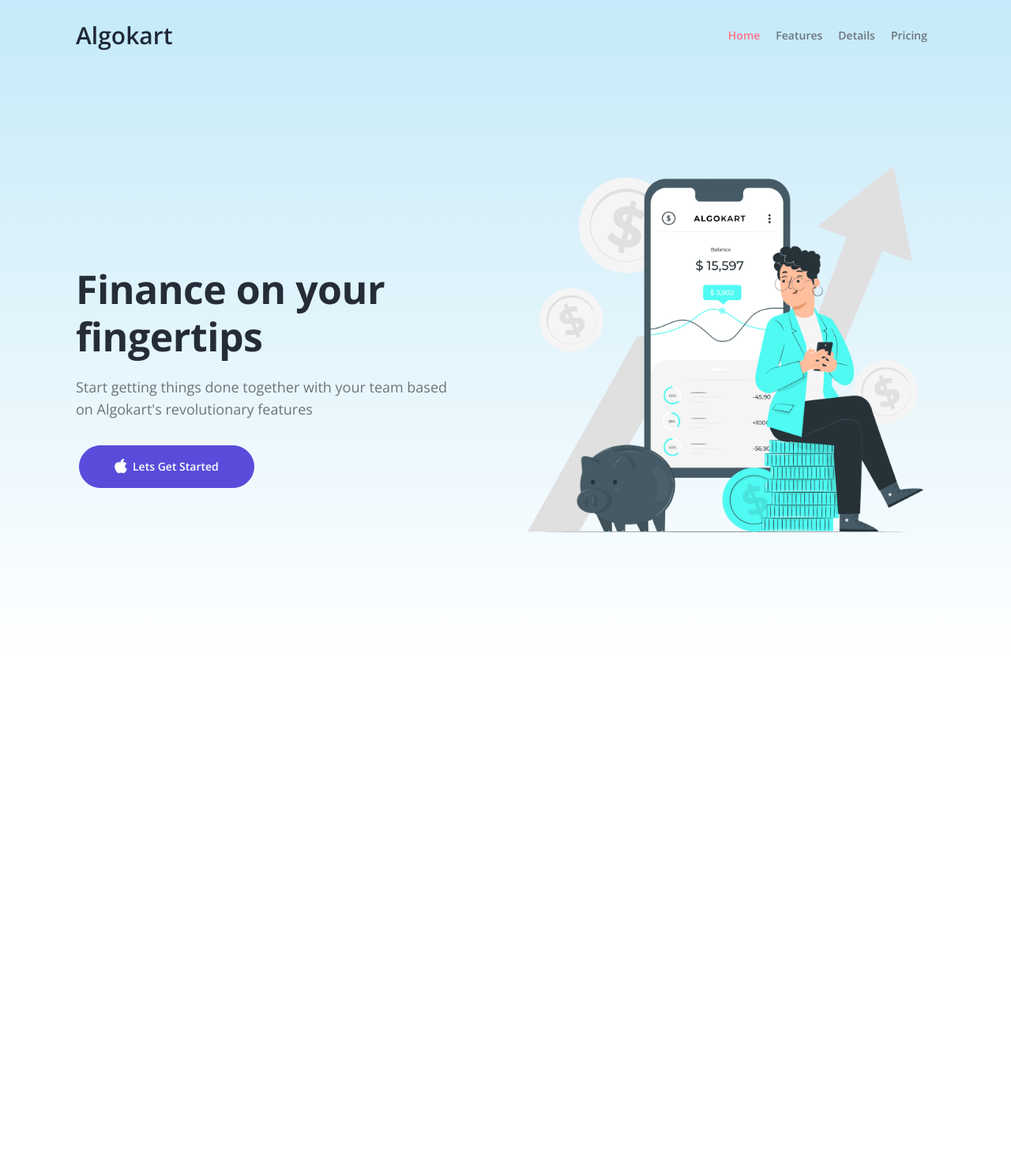
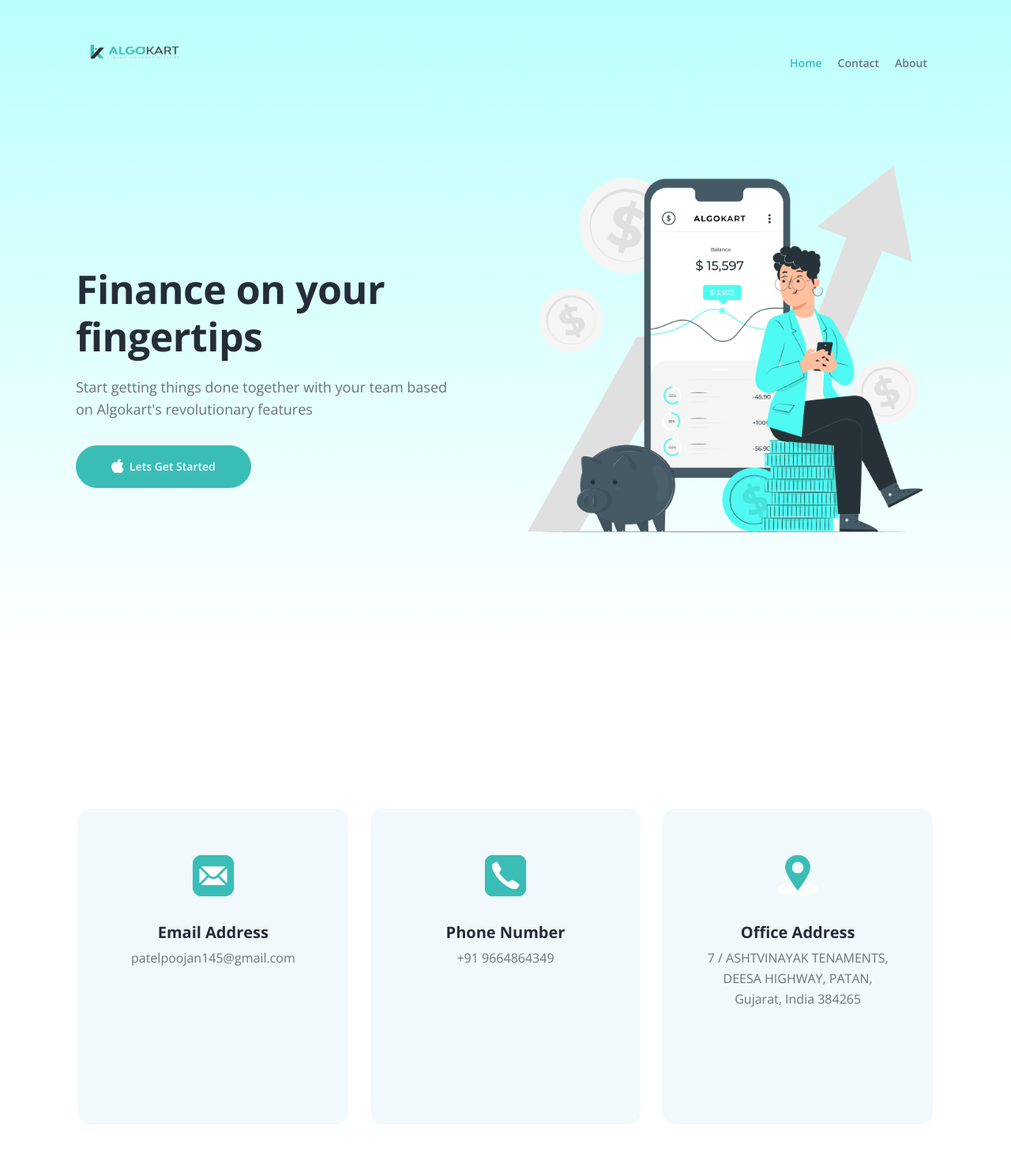
Before and after one commit to kamalkb/algokart_web, a website: page index.html in a window 1280 px wide. Shown: the top 1483 px of the page at 79% size. Before the commit the page ends 832 px from the top, so only its background shows below. Drawn offline with nearby package versions, Linux system fonts and the light colour scheme.

Commit message:
updated website

```diff
--- a/css/styles.css
+++ b/css/styles.css
@@ -501,7 +501,7 @@
 .dropdown.show > a,
 .nav-link:hover,
 .nav-link.active {
-    color: #ff6e84;
+    color: #3ABDB7;
     text-decoration: none;
 }
 
@@ -580,9 +580,10 @@
 /*     Features     */
 /********************/
 .cards-1 {
-    padding-top: 4rem;
+    padding-top: 12rem;
     padding-bottom: 1.5rem;
     text-align: center;
+    height: 50%;
 }
 
 .cards-1 .card {
@@ -591,6 +592,7 @@
     border: none;
     border-radius: 16px;
     background-color: #f1f9fc;
+    height: 400px;
 }
 
 .cards-1 .card-image {
--- a/index.html
+++ b/index.html
@@ -15,156 +15,6 @@
         <link href="css/swiper.css" rel="stylesheet" />
         <link href="css/magnific-popup.css" rel="stylesheet" />
         <link href="css/styles.css" rel="stylesheet" />
-        <style>
-            .container {
-    margin-left: auto;
-    margin-right: auto;
-}
-
-            .nav-link {
-    display: block;
-    padding-top: 0.625rem;
-    padding-bottom: 0.625rem;
-    color: #6b747b;
-    text-decoration: none;
-    line-height: 0.875rem;
-    transition: all 0.2s ease;
-}
-
-.header {
-    background: linear-gradient(rgba(197, 234, 249, 1), rgba(255, 255, 255, 1));
-}
-
-h1 {
-    color: #252c38;
-    font-weight: 700;
-    font-size: 2.5rem;
-    line-height: 3.125rem;
-    letter-spacing: -0.5px;
-}
-
-.h1-large {
-    font-size: 2.875rem;
-    line-height: 3.5rem;
-}
-
-.nav-link:hover,
-.nav-link.active {
-    color: #ff6e84;
-    text-decoration: none;
-}
-
-.navbar.top-nav-collapse {
-        padding-top: 0.5rem;
-        padding-bottom: 0.5rem;
-        background-color: #f1f9fc;
-    }
-    .p-large {
-    font-size: 1.125rem;
-    line-height: 1.75rem;
-}
-
-.btn-solid-lg {
-    display: inline-block;
-    padding: 1.625rem 2.75rem 1.625rem 2.75rem;
-    border: 1px solid #594cda;
-    border-radius: 32px;
-    background-color: #594cda;
-    color: #ffffff;
-    font-weight: 600;
-    font-size: 0.875rem;
-    line-height: 0;
-    text-decoration: none;
-    transition: all 0.2s;
-    margin-right: 0.25rem;
-    margin-bottom: 1.25rem;
-    margin-left: 0.25rem;
-}
-
-.btn-solid-lg:hover {
-    border: 1px solid #594cda;
-    background-color: transparent;
-    color: #594cda; /* needs to stay here because of the color property of a tag */
-    text-decoration: none;
-}
-
-.btn-solid-lg .fab {
-    margin-right: 0.5rem;
-    font-size: 1.25rem;
-    line-height: 0;
-    vertical-align: top;
-}
-
-    /* Min-width 1280px */
-@media (min-width: 1280px) {
-    /* General Styles */
-    .h1-large {
-        font-size: 3.125rem;
-        line-height: 3.75rem;
-    }
-
-    .container {
-        max-width: 72rem;
-    }
-}
-
-    @media (min-width: 1024px) {
-        /* Navigation */
-    .navbar {
-        background-color: transparent;
-        flex-wrap: nowrap;
-        justify-content: start;
-        padding-left: 0;
-        padding-right: 0;
-        padding-top: 1.75rem;
-    }
-
-    .navbar-collapse {
-        flex-basis: auto;
-    }
-
-    .navbar.top-nav-collapse {
-        padding-top: 0.5rem;
-        padding-bottom: 0.5rem;
-        background-color: #f1f9fc;
-    }
-
-    .offcanvas-collapse {
-        position: static;
-        top: auto;
-        bottom: auto;
-        left: auto;
-        width: auto;
-        padding-right: 0;
-        padding-left: 0;
-        background-color: transparent;
-        overflow-y: visible;
-        visibility: visible;
-    }
-
-    .offcanvas-collapse.open {
-        -webkit-transform: none;
-        transform: none;
-    }
-
-    .nav-link {
-        padding-right: 0.625rem;
-        padding-left: 0.625rem;
-    }
-
-    .dropdown-menu {
-        position: absolute;
-        margin-top: 0.25rem;
-        box-shadow: 0 3px 3px 1px rgba(0, 0, 0, 0.05);
-    }
-
-    .dropdown-divider {
-        width: 90%;
-    }
-
-    /* end of navigation */
-    }
-        </style>
     </head>
     <body data-spy="scroll" data-target=".fixed-top">
         <!-- <div class="navbar">
@@ -184,12 +34,12 @@
     <div class="container sm:px-4 lg:px-8 flex flex-wrap items-center justify-between lg:flex-nowrap">
 
         <!-- Text Logo - Use this if you don't have a graphic logo -->
-        <a class="text-gray-800 font-semibold text-3xl leading-4 no-underline page-scroll" href="index.html">Algokart</a>
+        <!-- <a class="text-gray-800 font-semibold text-3xl leading-4 no-underline page-scroll" href="index.html">Algokart</a> -->
 
         <!-- Image Logo -->
-        <!-- <a class="inline-block mr-4 py-0.5 text-xl whitespace-nowrap hover:no-underline focus:no-underline" href="index.html">
-            <img src="logo.png" alt="alternative" class="h-8" />
-        </a> -->
+        <a class="inline-block mr-4 py-0.5 text-xl whitespace-nowrap hover:no-underline focus:no-underline" href="index.html">
+            <img style="width: 150px; height: 100px;" src="algokart-transformed.png" alt="alternative" class="h-8" />
+        </a>
 
         <button class="background-transparent rounded text-xl leading-none hover:no-underline focus:no-underline lg:hidden lg:text-gray-400" type="button" data-toggle="offcanvas">
             <span class="navbar-toggler-icon inline-block w-8 h-8 align-middle"></span>
@@ -201,14 +51,15 @@
                     <a class="nav-link page-scroll active" href="#header">Home <span class="sr-only">(current)</span></a>
                 </li>
                 <li>
-                    <a class="nav-link page-scroll" href="#features">Features</a>
+                    <a class="nav-link page-scroll" href="#download">Contact</a>
                 </li>
                 <li>
-                    <a class="nav-link page-scroll" href="#details">Details</a>
+                    <a class="nav-link page-scroll" href="#details">About</a>
                 </li>
+                <!--
                 <li>
                     <a class="nav-link page-scroll" href="#pricing">Pricing</a>
-                </li>
+                </li> -->
             </ul>
         </div> <!-- end of navbar-collapse -->
     </div> <!-- end of container -->
@@ -229,23 +80,69 @@
 </header> <!-- end of header -->
 <!-- end of header -->
 
+<!-- Features -->
+<div id="download" class="cards-1">
+    <div class="container px-4 sm:px-8 xl:px-4">
+
+        <!-- Card -->
+        <div class="card">
+            <div class="card-image">
+                <img src="icons8-mail-240.png" alt="alternative" />
+            </div>
+            <div class="card-body">
+                <h5 class="card-title">Email Address</h5>
+                <p class="mb-4">patelpoojan145@gmail.com</p>
+            </div>
+        </div>
+        <!-- end of card -->
+
+        <!-- Card -->
+        <div class="card">
+            <div class="card-image">
+                <img src="icons8-phone-240.png" alt="alternative" />
+            </div>
+            <div class="card-body">
+                <h5 class="card-title">Phone Number</h5>
+                <p class="mb-4">+91 9664864349</p>
+            </div>
+        </div>
+        <!-- end of card -->
+
+        <!-- Card -->
+        <div class="card">
+            <div class="card-image">
+                <img src="icons8-place-marker-96.png" alt="alternative" />
+            </div>
+            <div class="card-body">
+                <h5 class="card-title">Office Address</h5>
+                <p class="mb-4">7 / ASHTVINAYAK TENAMENTS, DEESA HIGHWAY,  PATAN, Gujarat, India 384265</p>
+            </div>
+        </div>
+        <!-- end of card -->
+
+    </div> <!-- end of container -->
+</div> <!-- end of cards-1 -->
+<!-- end of features -->
+
+<!-- Details 1 -->
+<div id="details" class="pt-12 pb-16 lg:pt-16">
+    <div class="container px-4 sm:px-8 lg:grid lg:grid-cols-12 lg:gap-x-12">
+        <div class="lg:col-span-5">
+            <div class="mb-16 lg:mb-0 xl:mt-16">
+                <h2 class="mb-6">Results driven ground breaking technology</h2>
+                <p class="mb-4">Based on our team's extensive experience in developing line of business applications and constructive customer feedback we reached a new level of revenue.</p>
+                <p class="mb-4">We enjoy helping small and medium sized tech businesses take a shot at established Fortune 500 companies</p>
+            </div>
+        </div> <!-- end of col -->
+        <div class="lg:col-span-7">
+            <div class="xl:ml-14">
+                <img class="inline" src="images/details-1.jpg" alt="alternative" />
+            </div>
+        </div> <!-- end of col -->
+    </div> <!-- end of container -->
+</div>
+<!-- end of details 1 -->
 
 
-        <!-- <div class="">
-            <div class="heading1">
-                Finance on your fingertips
-            </div>
-
-            <div>
-                <button class="start-button">
-                    <span class="button-text">Lets Get Started</span>
-                </button>
-            </div>
-            <div>
-                <img class="side-image" src="side_image.png">
-            </div>
-        </div> -->
-
-        <!-- <script src="" async defer></script> -->
     </body>
 </html>
```
Also changed, not shown: algokart-transformed.png (added), icons8-mail-240.png (added), icons8-phone-240.png (added), icons8-place-marker-96.png (added), left_box.png (added), logo3.png (added).
